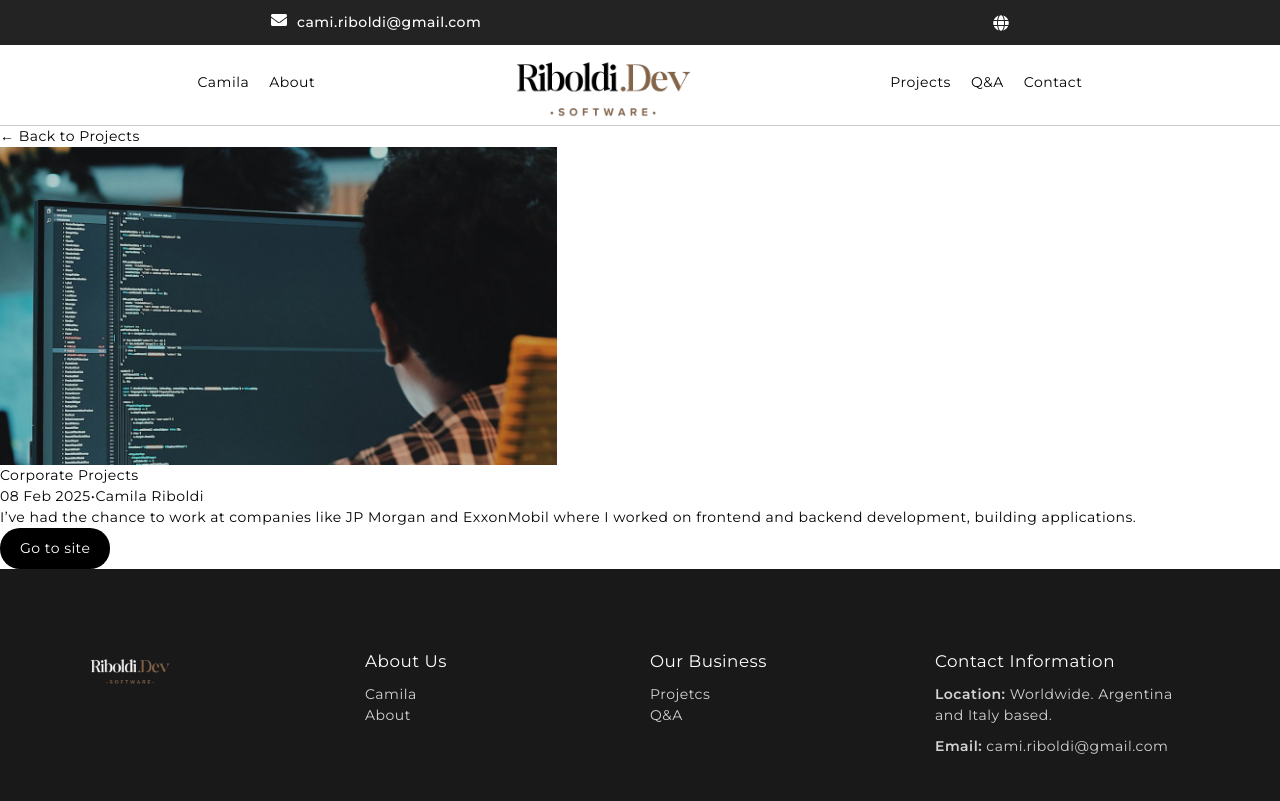
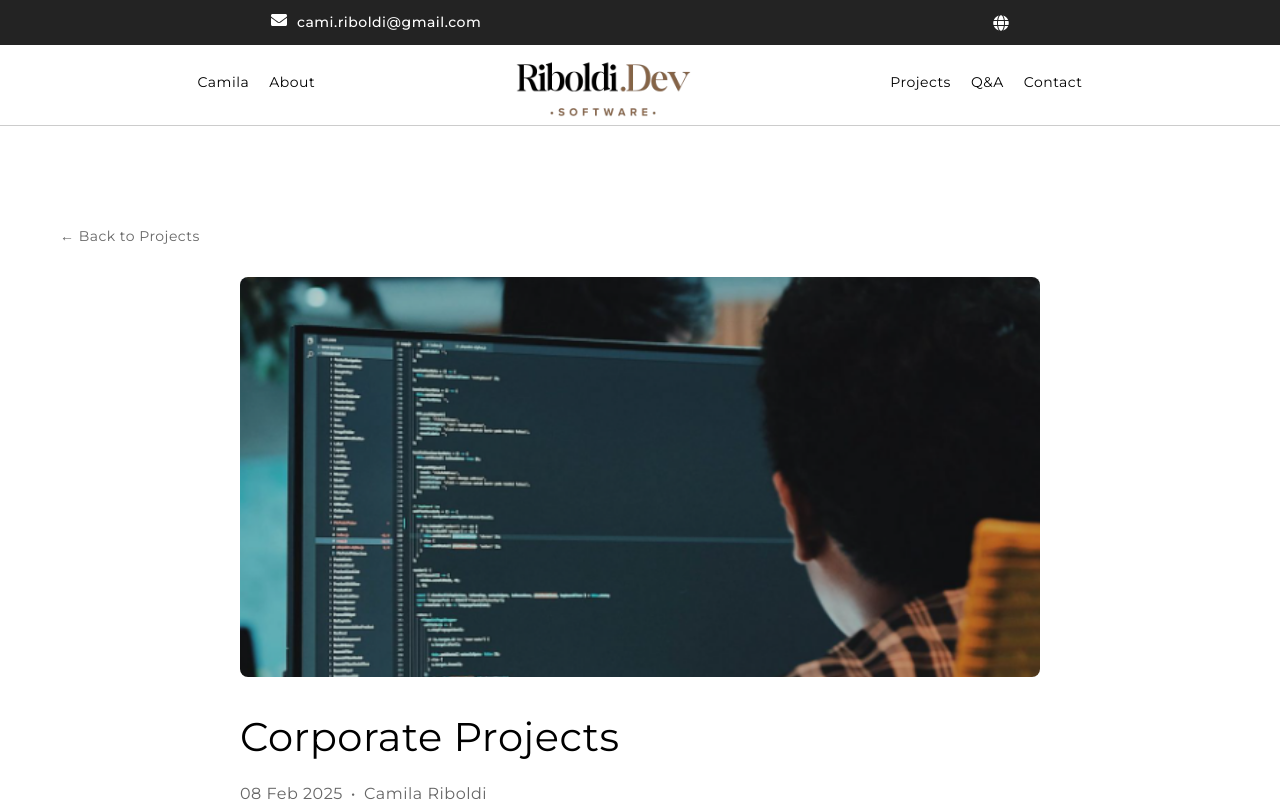
Before and after one commit to riboldicamila/01productwebsite, a React (Vite) app: page /blog/corporate-projects in a window 1280 px wide. Shown: the top 801 px of the page. Built offline with nearby package versions, Linux system fonts and the light colour scheme.

Commit message:
refactor updates

```diff
--- a/src/Components/CreationsCarousel/CreationsDetails.jsx
+++ b/src/Components/CreationsCarousel/CreationsDetails.jsx
@@ -1,7 +1,9 @@
 import React from 'react';
 import { useParams, Link } from 'react-router-dom';
+
 import { blogs } from '../../HomeData.js';
 import GenericButton from '../Button.jsx';
+
 import './CreationsStyles.css';
 
 const CreationsDetails = () => {
@@ -19,7 +21,7 @@ const CreationsDetails = () => {
   }
 
   return (
-    <div className="container">
+    <div className="creations-container">
       <Link to="/projects" className="back-link">← Back to Projects</Link>
 
       <article className="blog-detail">
--- a/src/Pages/Home/Contact.css
+++ b/src/Pages/Home/Contact.css
@@ -1,15 +1,17 @@
+.background-container{
+  background-color: var(--color-light-grey-background);
+}
+
 .contact-container {
   max-width: 1200px;
   margin: 0 auto;
   padding: 80px 20px;
   margin-bottom: 50px;
-  }
-
   .contact-title {
     text-align: center;
     font-size: 2.5rem;
     margin-bottom: 40px;
-    color: var( --color-darker-grey);
+    color: var(--color-darker-grey);
   }
 
   .contact-content {
@@ -37,11 +39,11 @@
   .get-in-touch {
     font-size: 2rem;
     margin-bottom: 10px;
-    color: var( --color-darker-grey);
+    color: var(--color-darker-grey);
   }
 
   .subtitle {
-    color: var( --color-dark-grey);
+    color: var(--color-dark-grey);
     margin-bottom: 30px;
   }
 
@@ -54,7 +56,7 @@
 
   .info-item h3 {
     font-size: 1.1rem;
-    color: var( --color-darker-grey);
+    color: var(--color-darker-grey);
     margin-bottom: 10px;
     font-weight: 600;
   }
@@ -67,7 +69,7 @@
   .social-links h3 {
     margin-bottom: 15px;
     font-size: 1.1rem;
-    color: var( --color-darker-grey);
+    color: var(--color-darker-grey);
   }
 
   .social-icons {
@@ -83,14 +85,15 @@
     display: flex;
     align-items: center;
     justify-content: center;
-    color: var( --color-darker-grey);
+    color: var(--color-darker-grey);
     text-decoration: none;
     transition: all 0.3s ease;
   }
 
   .social-icon:hover {
-    background-color: var( --color-darker-grey);
+    background-color: var(--color-darker-grey);
     color: white;
+  }
 }
 
 @media (max-width: 768px) {
@@ -111,7 +114,6 @@
   }
 }
 
-  /* For smaller mobile devices */
 @media (max-width: 480px) {
   .contact-title {
     font-size: 2rem;
--- a/src/Pages/Home/Contact.jsx
+++ b/src/Pages/Home/Contact.jsx
@@ -12,6 +12,7 @@ const Contact = () => {
   ];
 
   return (
+    <div className='background-container'>
     <div className="contact-container">
       <h1 className="contact-title">Contact</h1>
 
@@ -57,6 +58,7 @@ const Contact = () => {
           </div>
         </div>
       </div>
+      </div>
     </div>
   );
 };
```
Lines whose indentation alone changed are shown as unchanged.
